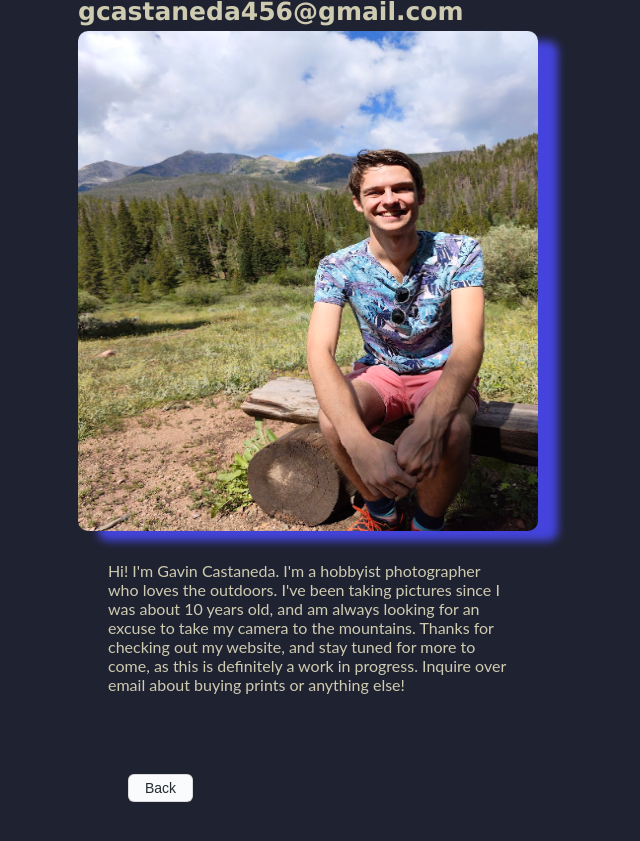
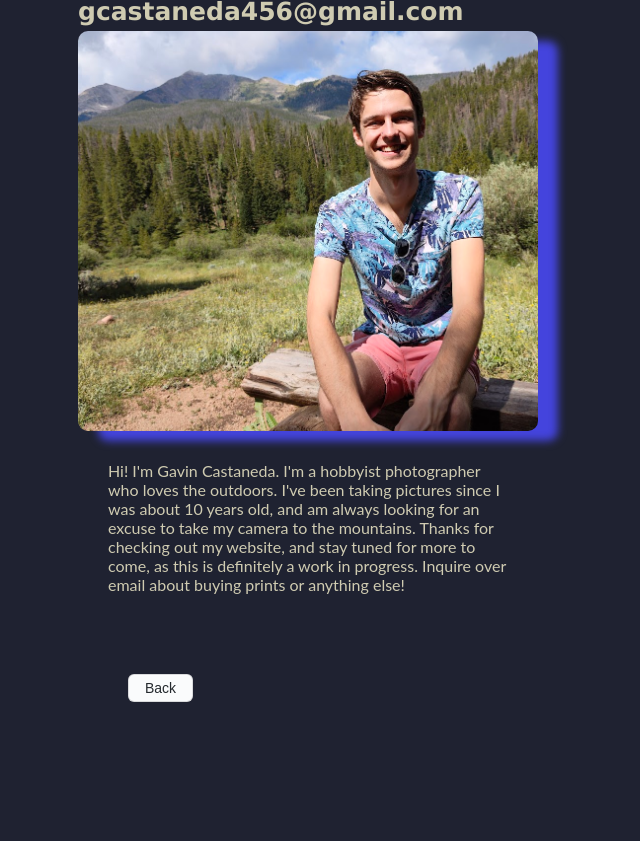
Before and after one commit to gooop/photography, a plain HTML site: page pages/about.html in a window 1280 px wide. Shown: the part 93-934 px from the top of the page, without its empty margins (332-972 px from the left). After the commit the page ends 853 px from the top, so only its background shows below. Drawn offline with Linux system fonts and the light colour scheme.

Commit message:
prevent image from stretching

```diff
--- a/pages/styles.css
+++ b/pages/styles.css
@@ -47,8 +47,11 @@ p {
 }
 
 .myPicture {
+    object-fit: cover;
     border-radius: 10px;
-    max-height: 500px;
+    max-height: 400px;
+    width: auto;
+    height: auto;
     filter: drop-shadow(20px 10px 4px #4444dd);
 }
 
```
